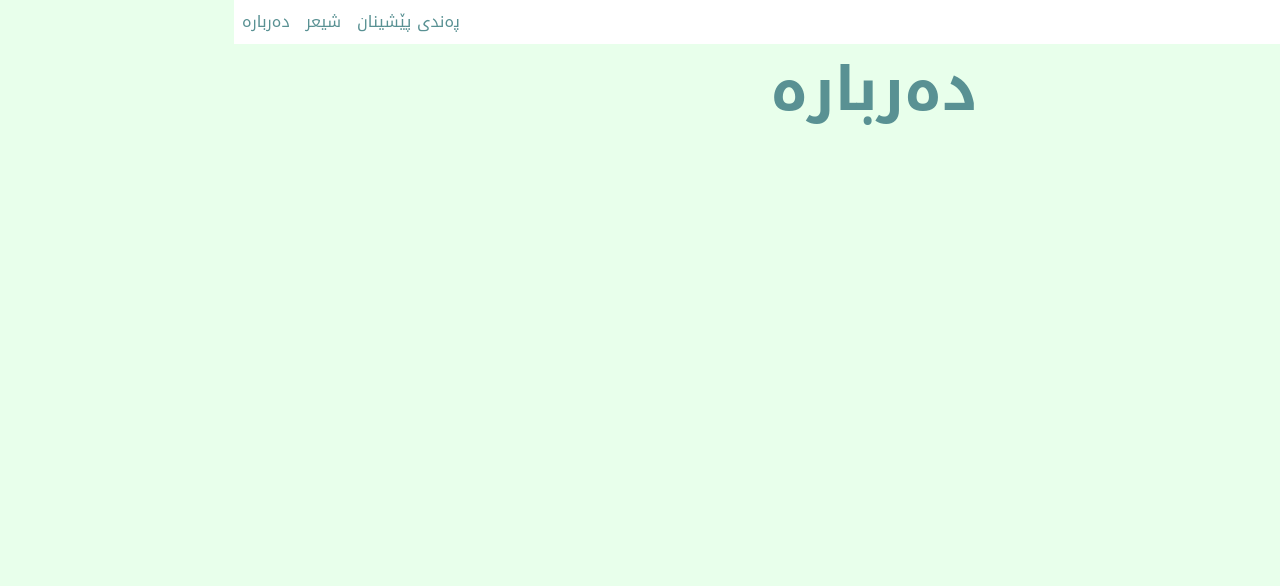
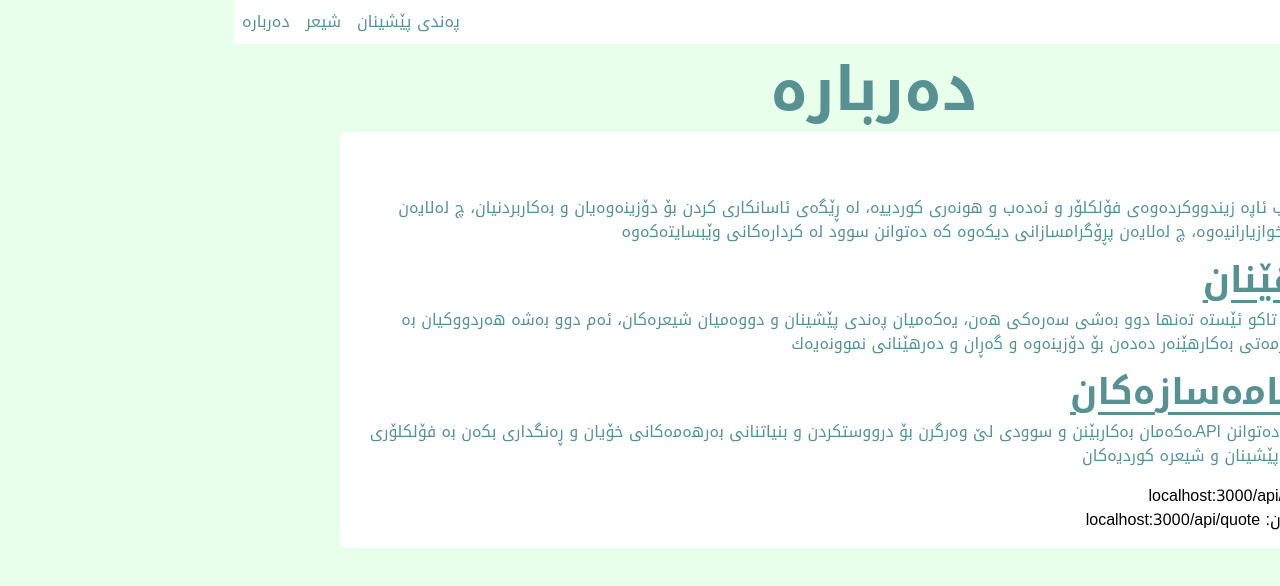
Before and after one commit to barham2003/sakoi-culture, a Next.js app: page /about in a window 1280 px wide. Shown: the top 586 px of the page. Built offline with nearby package versions, Linux system fonts and the light colour scheme.

Commit message:
API LINKS

```diff
--- a/src/app/(home)/page.tsx
+++ b/src/app/(home)/page.tsx
@@ -40,7 +40,7 @@ export default function page() {
             asChild
             className=" w-1/2 rounded-none lg:w-[120px] lg:rounded-md"
           >
-            <Link href="/quote">شیعرەکان</Link>
+            <Link href="/poetry">شیعرەکان</Link>
           </Button>
           <p className=" w-1/2 text-center text-myblue lg:w-full">
             لێرەدە شیعر بدۆزەرەوە، بخوێنەوە، زانیاریان لەسەردا بخوێنەوە
@@ -52,7 +52,7 @@ export default function page() {
             asChild
             className=" w-1/2 rounded-none lg:w-[120px] lg:rounded-md"
           >
-            <Link href="/quote">زانیاری</Link>
+            <Link href="/about">زانیاری</Link>
           </Button>
           <p className=" w-1/2 text-center text-myblue lg:w-full">
             لێرەدا زانیاری لەسەر وێبسایتەکەدا بخوێنەوە
--- a/src/app/(others)/about/page.tsx
+++ b/src/app/(others)/about/page.tsx
@@ -1,11 +1,71 @@
-export default function page() {
+import { headers } from "next/headers";
+import { hostname } from "os";
+
+function myFunction() {
+  // Get the text field
+  let copyText = document.getElementById("myInput") as HTMLParagraphElement;
+
+  // Select the text field
+  copyText.innerText;
+
+  // Copy the text inside the text field
+  navigator.clipboard.writeText(copyText.innerText);
+
+  // Alert the copied text
+  alert("Copied the text: " + copyText);
+}
+
+export default function page({}) {
   return (
-    <main>
+    <main className="space-y-3">
       <h1 className="text-center text-4xl font-bold text-myblue lg:text-6xl">
         دەربارە
       </h1>
-
-      <p></p>
+      <div className="space-y-4 rounded-md bg-white p-4 text-myblue">
+        <Section title="ئامانج">
+          ئامانجی ئەم وێب ئاپە زیندووکردەوەی فۆلکلۆر و ئەدەب و هونەری کوردییە،
+          لە ڕێگەی ئاسانکاری کردن بۆ دۆزینەوەیان و بەکاربردنیان، چ لەلایەن
+          بەکارهێنەران و خوازیارانیەوە، چ لەلایەن پڕۆگرامسازانی دیکەوە کە
+          دەتوانن سوود لە کردارەکانی وێبسایتەکەوە
+        </Section>
+        <Section title="بەکارهێنان">
+          لەم وێبسایتەدا، تاکو ئێستە تەنها دوو بەشی سەرەکی هەن، یەکەمیان پەندی
+          پێشینان و دووەمیان شیعرەکان، ئەم دوو بەشە هەردووکیان بە هەمان شێوە
+          یارمەتی بەکارهێنەر دەدەن بۆ دۆزینەوە و گەڕان و دەرهێنانی نموونەیەك
+        </Section>
+        <Section title="بۆ بەرنامەسازەکان">
+          بەرنامەسازەکان دەتوانن APIـەکەمان بەکاربێنن و سوودی لێ وەرگرن بۆ
+          درووستکردن و بنیاتنانی بەرهەمەکانی خۆیان و ڕەنگداری بکەن بە فۆلکلۆری
+          کوردی و پەندی پێشینان و شیعرە کوردیەکان
+        </Section>
+        <ul className="text-black">
+          <li>
+            بۆ شیعر: {"  "}
+            <span>{headers().get("host") + "/api/poetry"}</span>
+          </li>{" "}
+          <li>
+            بۆ پەندی پێشینان: {"  "}
+            <span>{headers().get("host") + "/api/quote"}</span>
+          </li>
+        </ul>
+      </div>
     </main>
   );
 }
+
+function Section({
+  title,
+  children,
+}: {
+  title: string;
+  children: React.ReactNode;
+}) {
+  return (
+    <section>
+      <h2 className="mb-2 text-right text-xl font-bold text-myblue underline underline-offset-8 lg:text-4xl">
+        {title}
+      </h2>
+      <p>{children}</p>
+    </section>
+  );
+}
--- /dev/null
+++ b/src/app/api/poetry/route.ts
@@ -0,0 +1,12 @@
+import { db } from "@/db";
+import { poetries } from "@/db/schema";
+import { sql } from "drizzle-orm";
+import { NextResponse } from "next/server";
+
+export async function GET(request: Request) {
+    const quote = await db.select()
+        .from(poetries)
+        .orderBy(sql`RANDOM()`)
+        .limit(1)
+    return NextResponse.json(quote)
+}
--- /dev/null
+++ b/src/app/api/quote/route.ts
@@ -0,0 +1,13 @@
+import { getRandomQuote } from "@/actions";
+import { db } from "@/db";
+import { quotes } from "@/db/schema";
+import { sql } from "drizzle-orm";
+import { NextResponse } from "next/server";
+
+export async function GET(request: Request) {
+    const quote = await db.select()
+        .from(quotes)
+        .orderBy(sql`RANDOM()`)
+        .limit(1)
+    return NextResponse.json(quote)
+}
--- a/src/app/layout.tsx
+++ b/src/app/layout.tsx
@@ -6,8 +6,8 @@ import Navbar from "@/components/navbar";
 const inter = Noto_Kufi_Arabic({ subsets: ["arabic"] });
 
 export const metadata: Metadata = {
-  title: "Create Next App",
-  description: "Generated by create next app",
+  title: "Culture Sako - سەکۆی کولتور",
+  description: "A web app for kurdish literature, art, culture and history",
 };
 
 export default function RootLayout({
```
